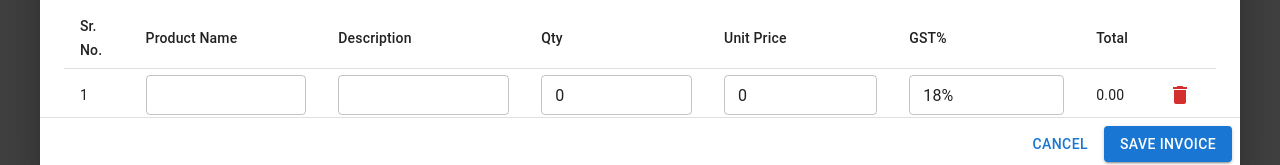
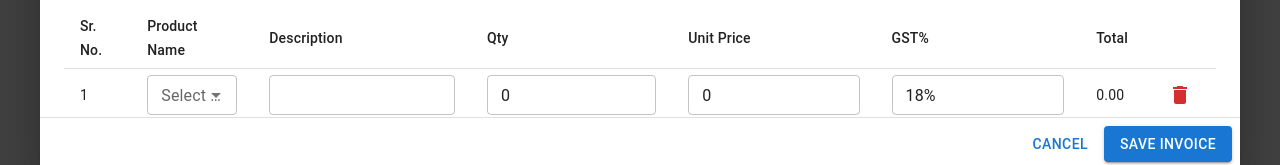
Before and after one commit to akankshayadavv10/Inventory_Management, a React (Vite) app in the folder inventory-management-full/frontend/: page / in a window 1280 px wide. Both pictures are taken after a click on the button "🧾 Create Invoice". Shown: the part 610-775 px from the top of the page. Built offline with nearby package versions, Linux system fonts and the light colour scheme; no server answers.

Commit message:
connectes backend of dropdown of product name of invoice form

```diff
--- a/inventory-management-full/frontend/src/components/CreateManualInvoice.jsx
+++ b/inventory-management-full/frontend/src/components/CreateManualInvoice.jsx
@@ -18,6 +18,7 @@ import {
   Checkbox,
   Divider,
   Box,
+  Autocomplete,
 } from "@mui/material";
 import { Add, Delete } from "@mui/icons-material";
 
@@ -172,6 +173,13 @@ alert("Invoice created successfully!");
     setLoading(false);
   }
 };
+const [products, setProducts] = useState([]);
+
+useEffect(() => {
+  axios.get("http://localhost:5000/api/products")
+    .then((res) => setProducts(res.data))
+    .catch((err) => console.error("Failed to fetch products:", err));
+}, []);
 
 
 
@@ -405,13 +413,22 @@ alert("Invoice created successfully!");
                 <TableRow key={index}>
                   <TableCell>{index + 1}</TableCell>
                   <TableCell>
-                    <TextField
-                      value={item.productId}
-                      onChange={(e) =>
-                        handleItemChange(index, "productId", e.target.value)
-                      }
-                      size="small"
-                    />
+                    <Autocomplete
+  size="small"
+  options={products}
+  getOptionLabel={(option) => `${option.code} - ${option.name}`}
+  value={products.find((p) => p._id === item.productId) || null}
+  onChange={(e, newValue) => {
+    if (newValue) {
+      handleItemChange(index, "productId", newValue._id);
+      handleItemChange(index, "description", newValue.description || "");
+      handleItemChange(index, "unitPrice", newValue.unitPrice || 0);
+    } else {
+      handleItemChange(index, "productId", "");
+    }
+  }}
+  renderInput={(params) => <TextField {...params} label="Select Product" />}
+/>
                   </TableCell>
                   <TableCell>
                     <TextField
```
